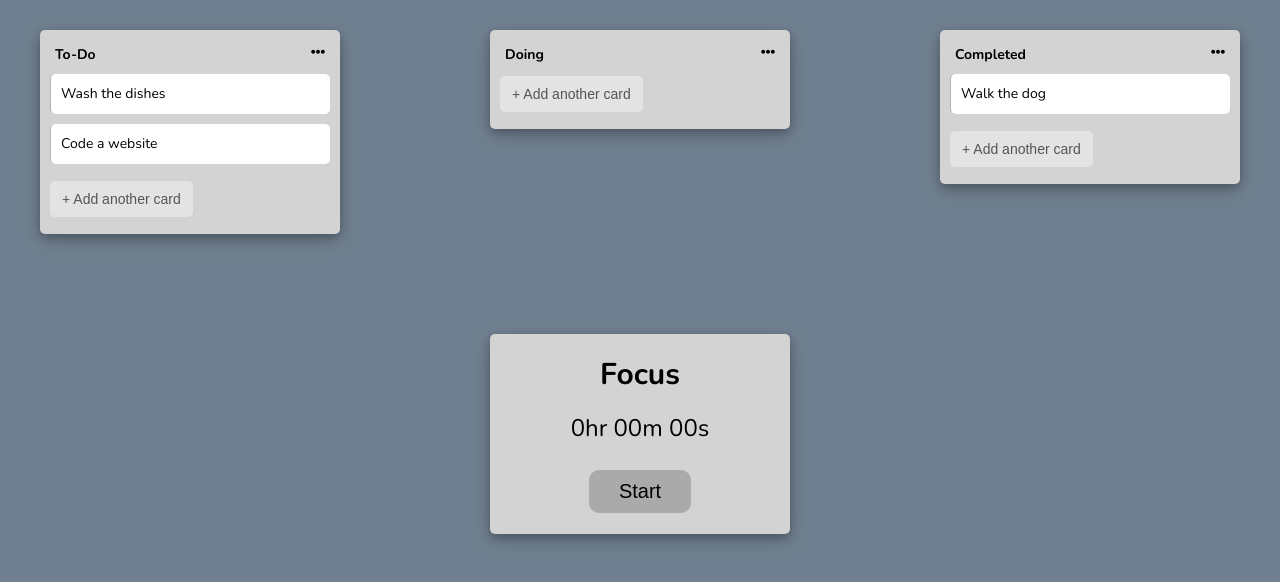
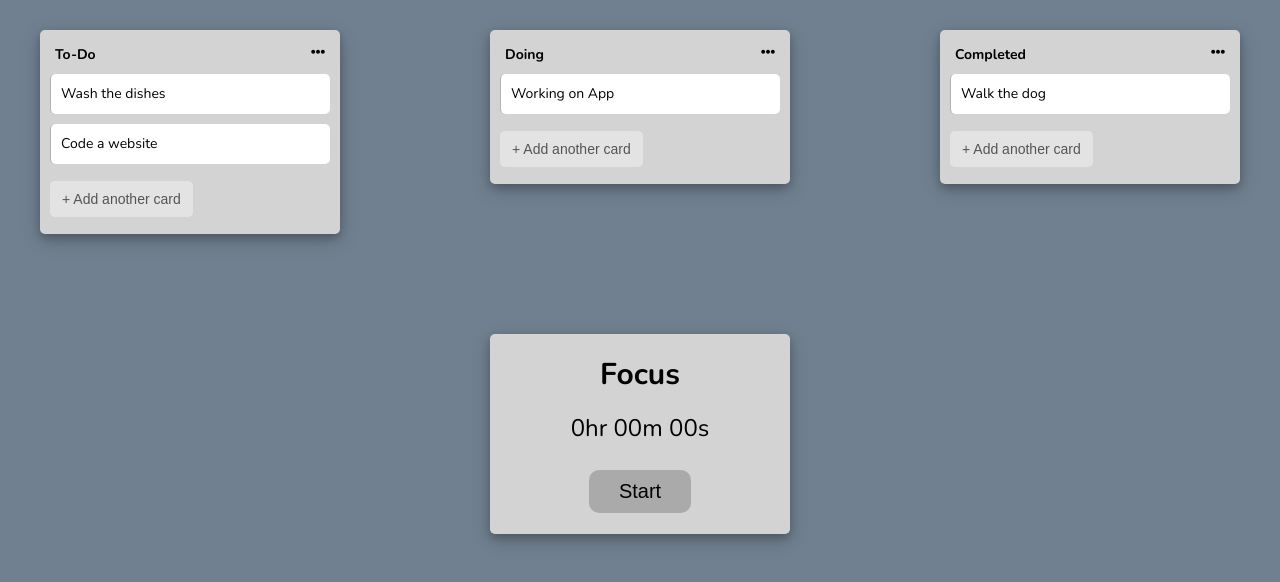
Before and after one commit to wwwLulu/Tracker-App, a Vue app: page / in a window 1280 px wide. Shown: the top 582 px of the page. Built offline with nearby package versions, Linux system fonts and the light colour scheme.

Commit message:
Added extra task item into 'doing' list

```diff
--- a/src/main.js
+++ b/src/main.js
@@ -21,6 +21,11 @@ const store = createStore({
                 },
                 {
                     id: 3,
+                    task: 'Working on App',
+                    status: 'doing',
+                },
+                {
+                    id: 4,
                     task: 'Walk the dog',
                     status: 'completed',
                 },
```
